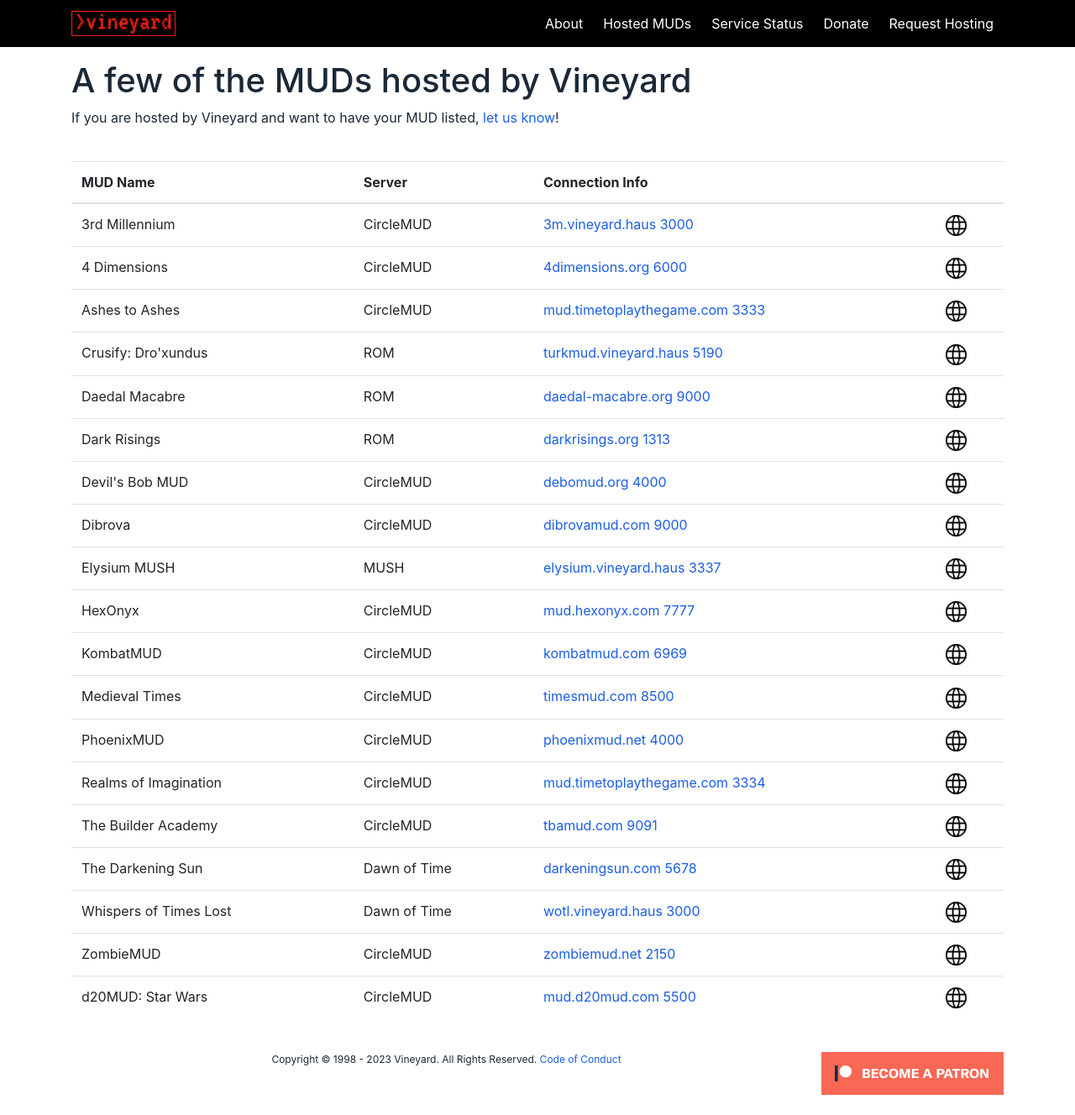
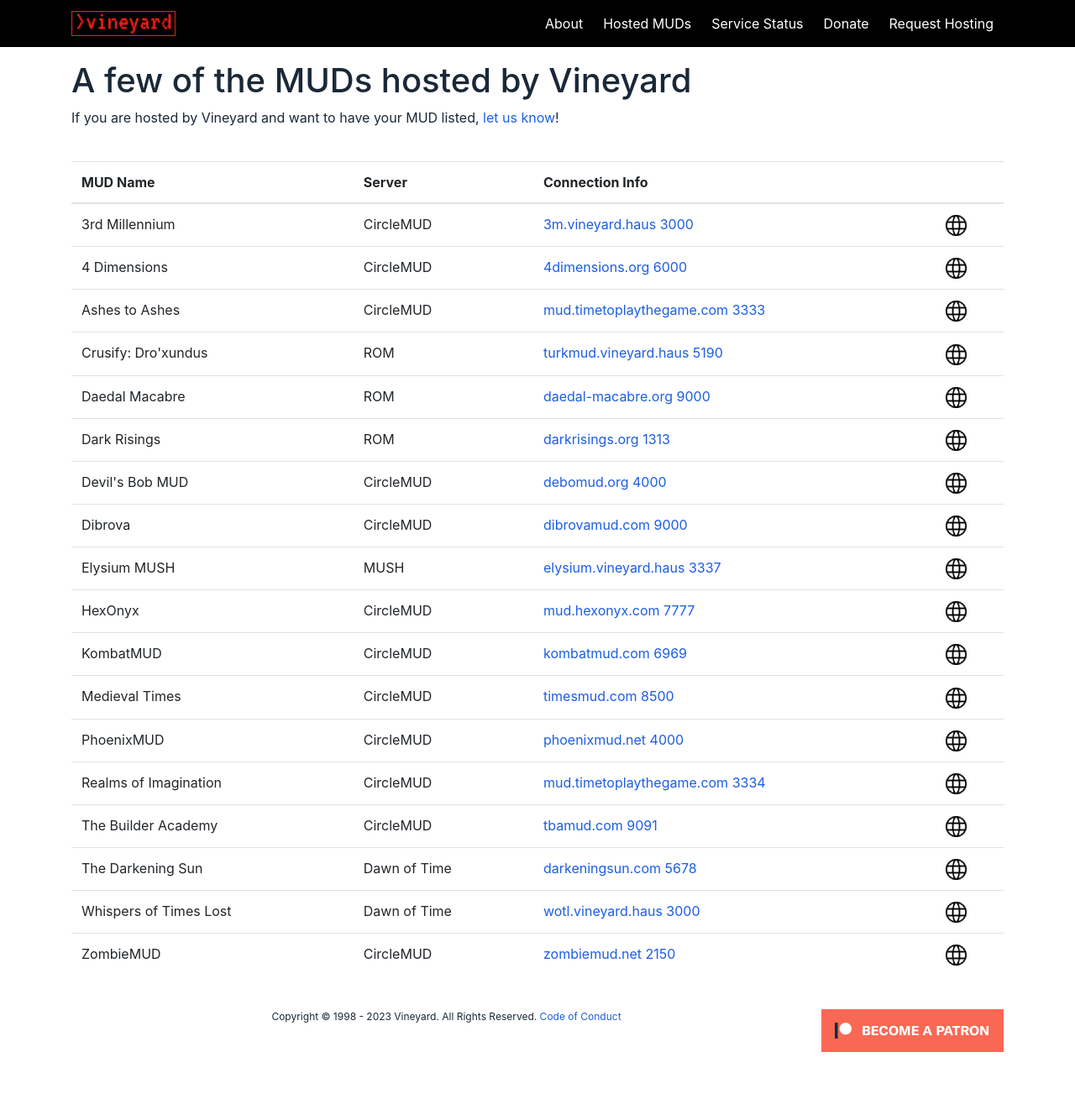
Before and after one commit to vintnerhaus/vineyard.haus, a Jekyll site: the page built from muds.html, in a window 1280 px wide. Shown: the whole page at 84% size. Built offline with Jekyll 4.4.1, drawn with Linux system fonts in a browser that asks for light colours; nearby versions of some CDN libraries; Markdown is read by kramdown in place of the engine named in the settings; after the commit the page ends 1277 px from its top, so only the background shows below that.

Commit message:
Update mud_list.json

```diff
--- a/_data/mud_list.json
+++ b/_data/mud_list.json
@@ -114,13 +114,6 @@
       "server_port": "6000",
     },
     {
-      "mud_name": "d20MUD: Star Wars",
-      "server": "CircleMUD",
-      "site": "d20mud.com",
-      "server_address": "mud.d20mud.com",
-      "server_port": "5500",
-    },
-    {
       "mud_name": "Elysium MUSH",
       "server": "MUSH",
       "site": "www.fanficparadise.com/liananna/mushes/Elysium/Elysium.htm",
```
